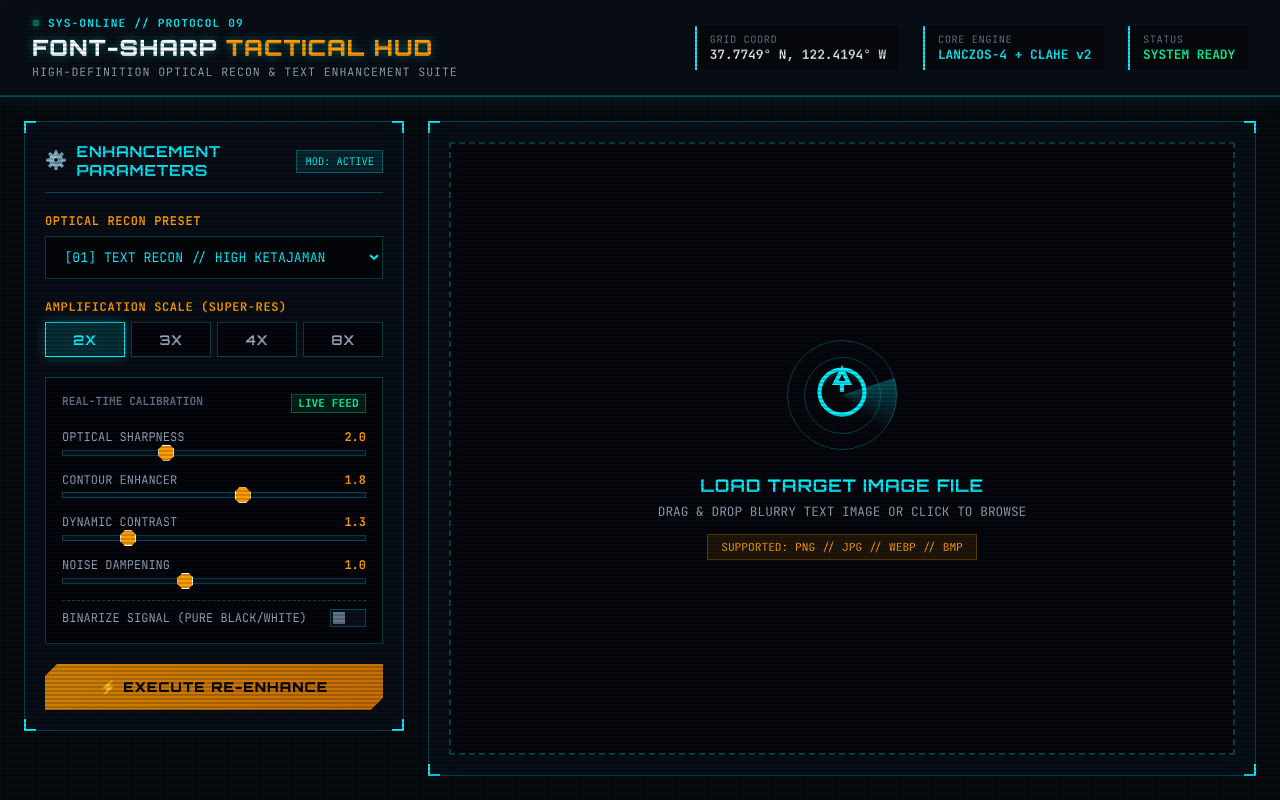
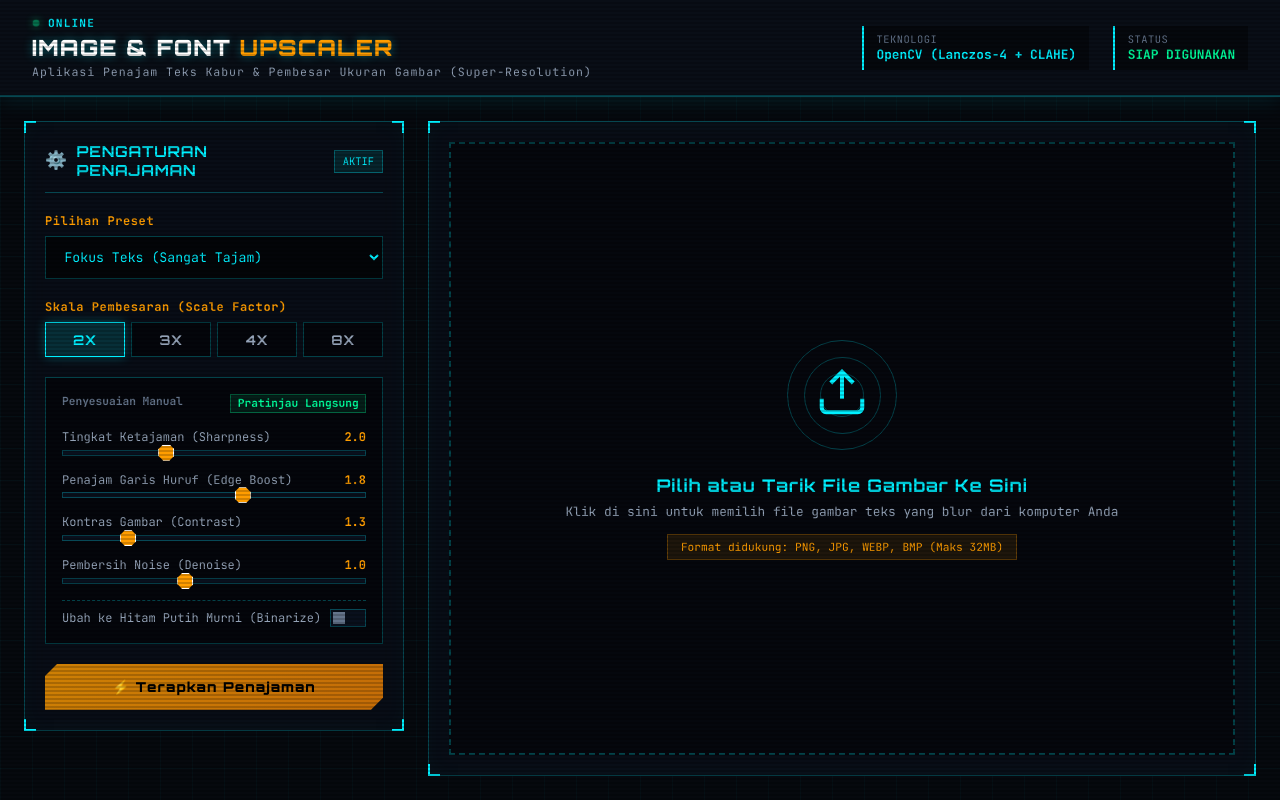
Before and after one commit to fahmiibrahimdevs/image-upscaler, a Flask app: page / in a window 1280 px wide. Run offline with Flask 3, Linux system fonts and the light colour scheme.

Commit message:
refactor: simplify UI text labels and remove unnecessary decorative sci-fi jargon

```diff
--- a/templates/index.html
+++ b/templates/index.html
@@ -3,8 +3,8 @@
 <head>
     <meta charset="UTF-8">
     <meta name="viewport" content="width=device-width, initial-scale=1.0">
-    <title>TACTICAL FONT ENHANCER // MILITARY TECH HUD</title>
-    <meta name="description" content="Sistem Penajam Teks & Super-Resolution Futuristik Berbasis Computer Vision & AI.">
+    <title>Image & Font Upscaler - Penajam Teks & Gambar</title>
+    <meta name="description" content="Aplikasi Penajam Teks & Upscaling Gambar Berbasis Computer Vision.">
     <!-- Google Fonts -->
     <link rel="preconnect" href="https://fonts.googleapis.com">
     <link rel="preconnect" href="https://fonts.gstatic.com" crossorigin>
@@ -17,36 +17,32 @@
     <div class="scanline-overlay"></div>
 
     <div class="app-container">
-        <!-- Tactical Header -->
+        <!-- Header -->
         <header class="tactical-header">
             <div class="header-left">
                 <div class="tactical-badge">
                     <span class="pulse-dot"></span>
-                    <span class="sys-code">SYS-ONLINE // PROTOCOL 09</span>
+                    <span class="sys-code">ONLINE</span>
                 </div>
-                <h1 class="tactical-title">FONT-SHARP <span>TACTICAL HUD</span></h1>
-                <p class="tactical-sub">HIGH-DEFINITION OPTICAL RECON & TEXT ENHANCEMENT SUITE</p>
+                <h1 class="tactical-title">IMAGE & FONT <span>UPSCALER</span></h1>
+                <p class="tactical-sub">Aplikasi Penajam Teks Kabur & Pembesar Ukuran Gambar (Super-Resolution)</p>
             </div>
 
             <div class="header-telemetry">
                 <div class="telem-box">
-                    <span class="telem-label">GRID COORD</span>
-                    <span class="telem-val">37.7749° N, 122.4194° W</span>
-                </div>
-                <div class="telem-box">
-                    <span class="telem-label">CORE ENGINE</span>
-                    <span class="telem-val val-cyan">LANCZOS-4 + CLAHE v2</span>
+                    <span class="telem-label">TEKNOLOGI</span>
+                    <span class="telem-val val-cyan">OpenCV (Lanczos-4 + CLAHE)</span>
                 </div>
                 <div class="telem-box">
                     <span class="telem-label">STATUS</span>
-                    <span class="telem-val val-green">SYSTEM READY</span>
+                    <span class="telem-val val-green">SIAP DIGUNAKAN</span>
                 </div>
             </div>
         </header>
 
-        <!-- Main HUD Grid -->
+        <!-- Main Workspace -->
         <main class="hud-workspace">
-            <!-- Left Tactical Control Module -->
+            <!-- Left Control Panel -->
             <aside class="hud-panel control-module">
                 <div class="panel-corner corner-tl"></div>
                 <div class="panel-corner corner-tr"></div>
@@ -55,25 +51,25 @@
 
                 <div class="module-title-bar">
                     <div class="title-icon">⚙️</div>
-                    <h2>ENHANCEMENT PARAMETERS</h2>
-                    <span class="sys-tag">MOD: ACTIVE</span>
+                    <h2>PENGATURAN PENAJAMAN</h2>
+                    <span class="sys-tag">AKTIF</span>
                 </div>
 
                 <form id="upscaleForm" class="control-form">
                     <!-- Preset Selector -->
                     <div class="hud-form-group">
-                        <label for="preset">OPTICAL RECON PRESET</label>
+                        <label for="preset">Pilihan Preset</label>
                         <select id="preset" name="preset" class="hud-select">
-                            <option value="text_focus" selected>[01] TEXT RECON // HIGH KETAJAMAN</option>
-                            <option value="hybrid_photo_text">[02] TACTICAL HYBRID // PHOTO + TEXT</option>
-                            <option value="binarized_text">[03] MONO DOC // ULTRA BINARIZED</option>
-                            <option value="custom">[04] MANUAL CALIBRATION</option>
+                            <option value="text_focus" selected>Fokus Teks (Sangat Tajam)</option>
+                            <option value="hybrid_photo_text">Hybrid (Foto + Teks)</option>
+                            <option value="binarized_text">Teks Hitam-Putih (Mono)</option>
+                            <option value="custom">Pengaturan Manual</option>
                         </select>
                     </div>
 
                     <!-- Scale Factor Selector -->
                     <div class="hud-form-group">
-                        <label>AMPLIFICATION SCALE (SUPER-RES)</label>
+                        <label>Skala Pembesaran (Scale Factor)</label>
                         <div class="hud-radio-group">
                             <label class="hud-radio-card">
                                 <input type="radio" name="scale_factor" value="2.0" checked>
@@ -97,13 +93,13 @@
                     <!-- Sliders Module -->
                     <div class="hud-slider-module">
                         <div class="module-sub-header">
-                            <span>REAL-TIME CALIBRATION</span>
-                            <span class="live-indicator">LIVE FEED</span>
+                            <span>Penyesuaian Manual</span>
+                            <span class="live-indicator">Pratinjau Langsung</span>
                         </div>
 
                         <div class="hud-slider-group">
                             <div class="slider-meta">
-                                <span class="slider-title">OPTICAL SHARPNESS</span>
+                                <span class="slider-title">Tingkat Ketajaman (Sharpness)</span>
                                 <span id="sharpnessVal" class="hud-val">2.0</span>
                             </div>
                             <input type="range" id="sharpness" name="sharpness" min="1.0" max="4.0" step="0.1" value="2.0">
@@ -111,7 +107,7 @@
 
                         <div class="hud-slider-group">
                             <div class="slider-meta">
-                                <span class="slider-title">CONTOUR ENHANCER</span>
+                                <span class="slider-title">Penajam Garis Huruf (Edge Boost)</span>
                                 <span id="edgeBoostVal" class="hud-val">1.8</span>
                             </div>
                             <input type="range" id="edge_boost" name="edge_boost" min="0.0" max="3.0" step="0.1" value="1.8">
@@ -119,7 +115,7 @@
 
                         <div class="hud-slider-group">
                             <div class="slider-meta">
-                                <span class="slider-title">DYNAMIC CONTRAST</span>
+                                <span class="slider-title">Kontras Gambar (Contrast)</span>
                                 <span id="contrastVal" class="hud-val">1.3</span>
                             </div>
                             <input type="range" id="contrast" name="contrast" min="1.0" max="2.5" step="0.1" value="1.3">
@@ -127,7 +123,7 @@
 
                         <div class="hud-slider-group">
                             <div class="slider-meta">
-                                <span class="slider-title">NOISE DAMPENING</span>
+                                <span class="slider-title">Pembersih Noise (Denoise)</span>
                                 <span id="denoiseVal" class="hud-val">1.0</span>
                             </div>
                             <input type="range" id="denoise" name="denoise" min="0.0" max="2.5" step="0.1" value="1.0">
@@ -135,7 +131,7 @@
 
                         <div class="hud-toggle-group">
                             <label class="hud-toggle-label" for="binarize">
-                                <span>BINARIZE SIGNAL (PURE BLACK/WHITE)</span>
+                                <span>Ubah ke Hitam Putih Murni (Binarize)</span>
                                 <input type="checkbox" id="binarize" name="binarize" value="true">
                                 <span class="hud-toggle-switch"></span>
                             </label>
@@ -144,7 +140,7 @@
 
                     <button type="submit" id="btnProcess" class="hud-btn-primary">
                         <span class="btn-glitch"></span>
-                        <span class="btn-text">⚡ EXECUTE RE-ENHANCE</span>
+                        <span class="btn-text">⚡ Terapkan Penajaman</span>
                     </button>
                 </form>
             </aside>
@@ -160,23 +156,21 @@
                 <div id="dropzone" class="hud-dropzone">
                     <input type="file" id="fileInput" accept="image/png, image/jpeg, image/webp, image/bmp" class="file-input">
                     <div class="dropzone-radar">
-                        <div class="radar-line"></div>
                         <div class="radar-circle circle-1"></div>
                         <div class="radar-circle circle-2"></div>
                         <div class="radar-circle circle-3"></div>
                         <div class="radar-icon">
                             <svg width="54" height="54" viewBox="0 0 24 24" fill="none" stroke="currentColor" stroke-width="1.8">
-                                <circle cx="12" cy="12" r="10"></circle>
-                                <line x1="12" y1="8" x2="12" y2="12"></line>
-                                <line x1="12" y1="16" x2="12.01" y2="16"></line>
-                                <polygon points="12 2 15 8 9 8 12 2"></polygon>
+                                <path d="M21 15v4a2 2 0 0 1-2 2H5a2 2 0 0 1-2-2v-4"></path>
+                                <polyline points="17 8 12 3 7 8"></polyline>
+                                <line x1="12" y1="3" x2="12" y2="15"></line>
                             </svg>
                         </div>
                     </div>
                     <div class="dropzone-text">
-                        <h3>LOAD TARGET IMAGE FILE</h3>
-                        <p>DRAG & DROP BLURRY TEXT IMAGE OR CLICK TO BROWSE</p>
-                        <span class="tactical-chip">SUPPORTED: PNG // JPG // WEBP // BMP</span>
+                        <h3>Pilih atau Tarik File Gambar Ke Sini</h3>
+                        <p>Klik di sini untuk memilih file gambar teks yang blur dari komputer Anda</p>
+                        <span class="tactical-chip">Format didukung: PNG, JPG, WEBP, BMP (Maks 32MB)</span>
                     </div>
                 </div>
 
@@ -185,40 +179,34 @@
                     <!-- Top Toolbar -->
                     <div class="tactical-toolbar">
                         <div class="view-mode-group">
-                            <span class="toolbar-label">VIEWPORT MODE:</span>
+                            <span class="toolbar-label">Mode Tampilan:</span>
                             <button id="btnModeSplit" class="hud-mode-btn active" data-mode="split">
-                                ↔ SPLIT HUD
+                                ↔ Geser (Slider)
                             </button>
                             <button id="btnModeSide" class="hud-mode-btn" data-mode="side">
-                                📑 DUAL FEED
+                                📑 Bersandingan
                             </button>
                         </div>
 
                         <div class="action-group">
-                            <button id="btnNewImage" class="hud-btn-secondary">📁 NEW TARGET</button>
-                            <a id="btnDownload" download="tactical-sharp-font.png" class="hud-btn-success">
-                                ⬇️ EXPORT IMAGE
+                            <button id="btnNewImage" class="hud-btn-secondary">📁 Pilih Gambar Lain</button>
+                            <a id="btnDownload" download="sharp-font.png" class="hud-btn-success">
+                                ⬇️ Unduh Hasil
                             </a>
                         </div>
                     </div>
 
-                    <!-- Split HUD Comparator -->
+                    <!-- Split View Comparator -->
                     <div id="splitViewContainer" class="split-view-container">
                         <div class="hud-canvas" id="comparatorCanvas">
-                            <!-- Reticle Corner Frame Overlay -->
-                            <div class="canvas-reticle reticle-tl">┌</div>
-                            <div class="canvas-reticle reticle-tr">┐</div>
-                            <div class="canvas-reticle reticle-bl">└</div>
-                            <div class="canvas-reticle reticle-br">┘</div>
-
                             <!-- Bottom Layer (Original) -->
-                            <img id="imgBefore" class="comp-img img-before-layer" src="" alt="RAW SIGNAL">
-                            <span class="tactical-badge-tag tag-raw">[RAW] ORIGINAL / BLURRED</span>
+                            <img id="imgBefore" class="comp-img img-before-layer" src="" alt="Sebelum">
+                            <span class="tactical-badge-tag tag-raw">Sebelum (Original)</span>
 
                             <!-- Top Layer (Enhanced - Clipped via JS) -->
                             <div id="afterClippedLayer" class="after-clipped-layer">
-                                <img id="imgAfter" class="comp-img img-after-layer" src="" alt="ENHANCED">
-                                <span class="tactical-badge-tag tag-enhanced">[ENHANCED] SHARPENED ⚡</span>
+                                <img id="imgAfter" class="comp-img img-after-layer" src="" alt="Sesudah">
+                                <span class="tactical-badge-tag tag-enhanced">Sesudah (Penajaman) ⚡</span>
                             </div>
 
                             <!-- Interactive Slider Divider -->
@@ -231,21 +219,21 @@
                         </div>
 
                         <div class="tactical-instruction">
-                            <span class="pulse-icon">📍</span>
-                            <span><b>HUD CONTROL:</b> Drag target slider <b>↔ LEFT / RIGHT</b> to inspect optical text sharpness delta.</span>
+                            <span class="pulse-icon">💡</span>
+                            <span><b>Petunjuk:</b> Geser slider <b>↔ Ke Kiri / Kanan</b> untuk membandingkan perbedaan ketajaman gambar.</span>
                         </div>
                     </div>
 
                     <!-- Dual Feed View (Side-by-Side) -->
                     <div id="sideViewContainer" class="side-view-container hidden">
                         <div class="dual-feed-box">
-                            <div class="feed-header raw-header">FEED A // RAW UNPROCESSED</div>
+                            <div class="feed-header raw-header">Sebelum (Gambar Asli)</div>
                             <div class="feed-img-wrapper">
                                 <img id="imgSideBefore" src="" alt="Raw">
                             </div>
                         </div>
                         <div class="dual-feed-box">
-                            <div class="feed-header enhanced-header">FEED B // RECON ENHANCED</div>
+                            <div class="feed-header enhanced-header">Sesudah (Hasil Penajaman)</div>
                             <div class="feed-img-wrapper">
                                 <img id="imgSideAfter" src="" alt="Enhanced">
                             </div>
@@ -256,26 +244,26 @@
                     <div id="statsFooter" class="telemetry-footer">
                         <div class="telem-item">
                             <span class="telem-icon">⚡</span>
-                            <span class="telem-lbl">LATENCY:</span>
+                            <span class="telem-lbl">Waktu Proses:</span>
                             <span id="statTime" class="telem-val-accent">0.12s</span>
                         </div>
                         <div class="telem-item">
                             <span class="telem-icon">📄</span>
-                            <span class="telem-lbl">TARGET FILE:</span>
+                            <span class="telem-lbl">Nama File:</span>
                             <span id="statFile" class="telem-val-cyan">target.png</span>
                         </div>
                         <div id="processingIndicator" class="telem-item live-indicator-box hidden">
-                            <span class="radar-mini-spinner"></span> UPDATING LIVE TELEMETRY...
+                            <span class="radar-mini-spinner"></span> Memproses gambar...
                         </div>
                     </div>
                 </div>
 
-                <!-- Tactical Loading Screen -->
+                <!-- Loading Screen -->
                 <div id="loadingOverlay" class="loading-overlay hidden">
                     <div class="tactical-loader">
                         <div class="hex-spinner"></div>
-                        <h3 class="loader-title">CALIBRATING OPTICAL SENSORS...</h3>
-                        <p class="loader-sub">APPLYING SUPER-RES & CONTOUR RECONNAISSANCE</p>
+                        <h3 class="loader-title">Memproses Penajaman Gambar...</h3>
+                        <p class="loader-sub">Meningkatkan Resolusi & Ketajaman Huruf</p>
                     </div>
                 </div>
             </section>
```
